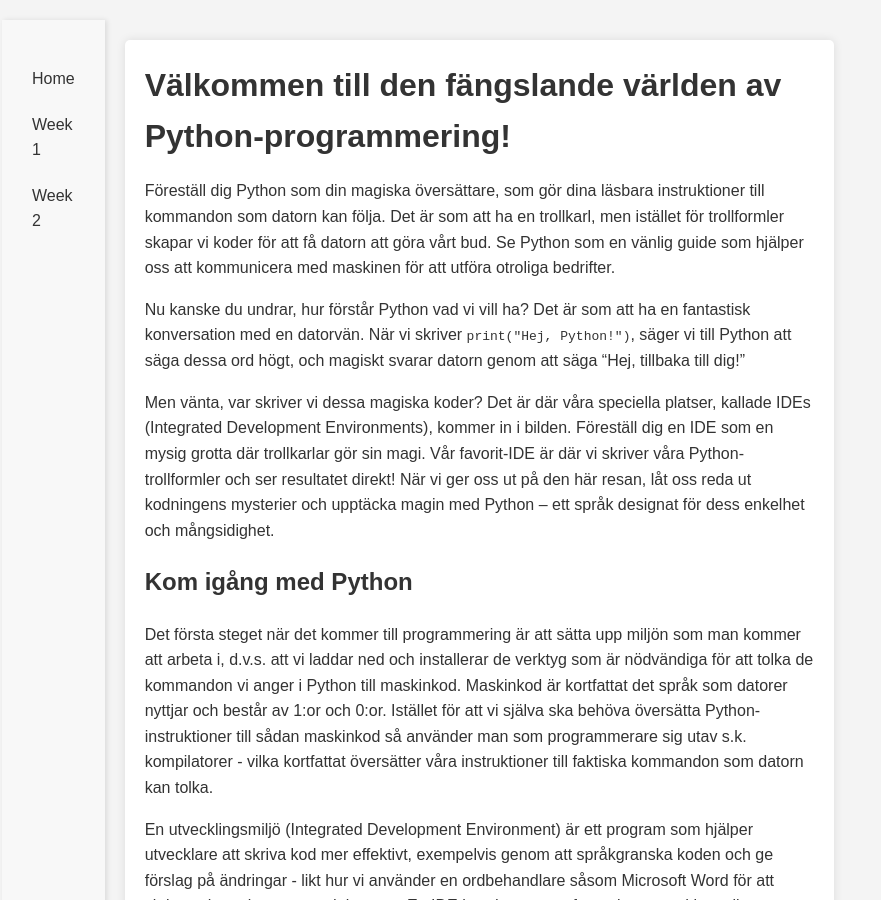
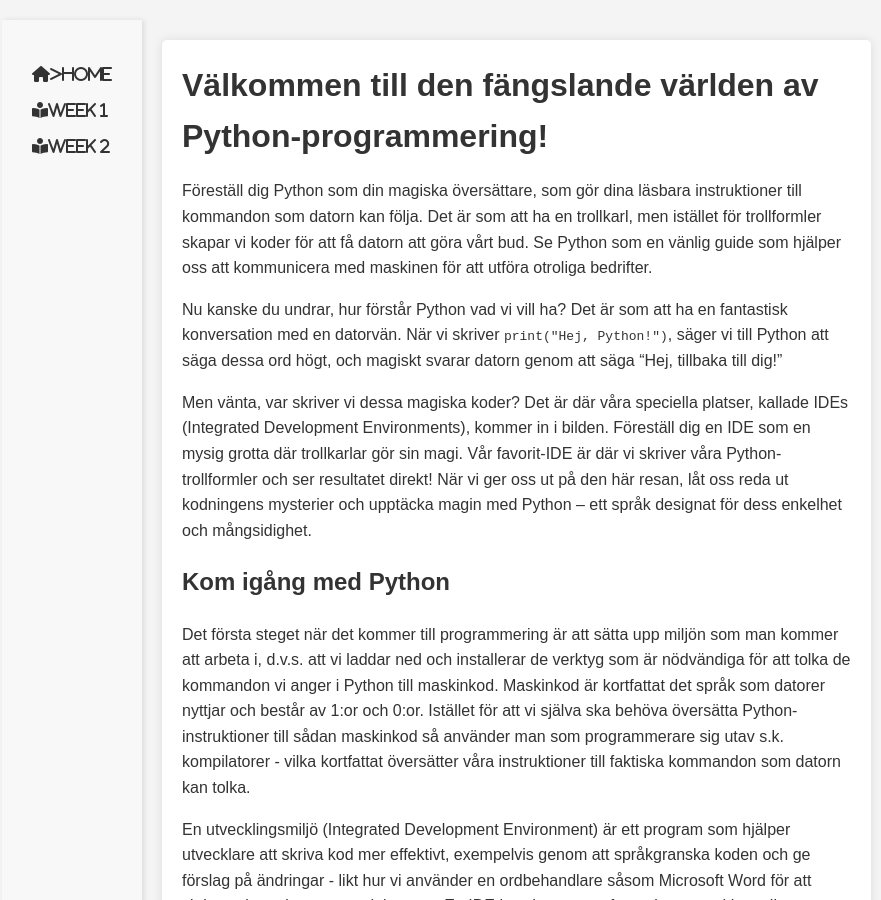
Before and after one commit to noitaloiv/fundamentalPython, a Jekyll site: the page built from week1/introduction.md, in a window 1280 px wide and 900 px high. Shown: the whole window, without its empty margins (238-1119 px from the left). Built offline with Jekyll 4.4.1, drawn with Linux system fonts in a browser that asks for light colours.

Commit message:
Update default.html

```diff
--- a/_layouts/default.html
+++ b/_layouts/default.html
@@ -13,14 +13,14 @@
     <header>
         <div class="container">
             <aside id="sidebar">
-            <nav>
-                <ul>
-                    <li><a href="/">Home</a></li>
-                    <li><a href="/week1/">Week 1</a></li>
-                    <li><a href="/week2/">Week 2</a></li>
-                    <!-- Add more links as needed -->
-                </ul>
-            </nav>
+                <nav>
+                    <ul>
+                        <li><a href="/" class="fas fa-home">>Home</a></li>
+                        <li><a href="/week1/" class="fas fa-book-reader">Week 1</a></li>
+                        <li><a href="/week2/" class="fas fa-book-reader">Week 2</a></li>
+                        <!-- Add more links as needed -->
+                    </ul>
+                </nav>
             </aside>
 
             <main>
```
